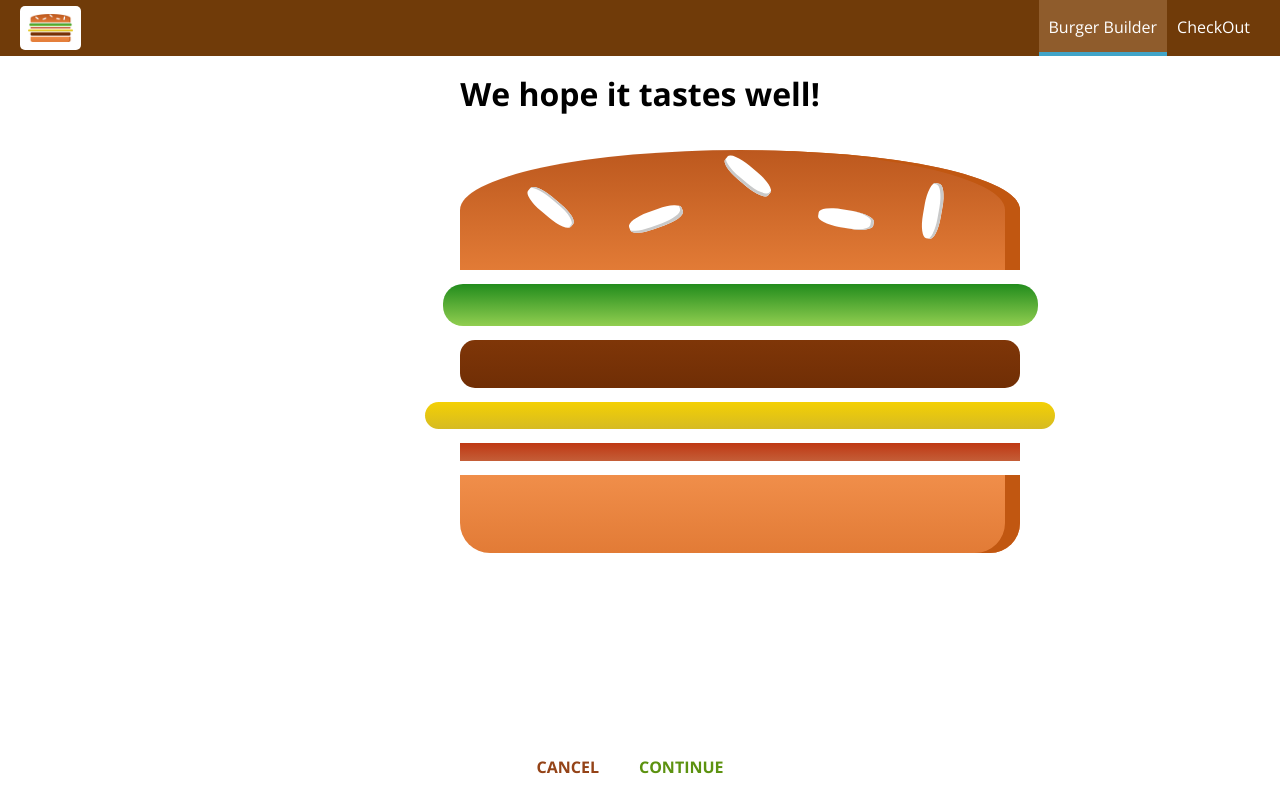
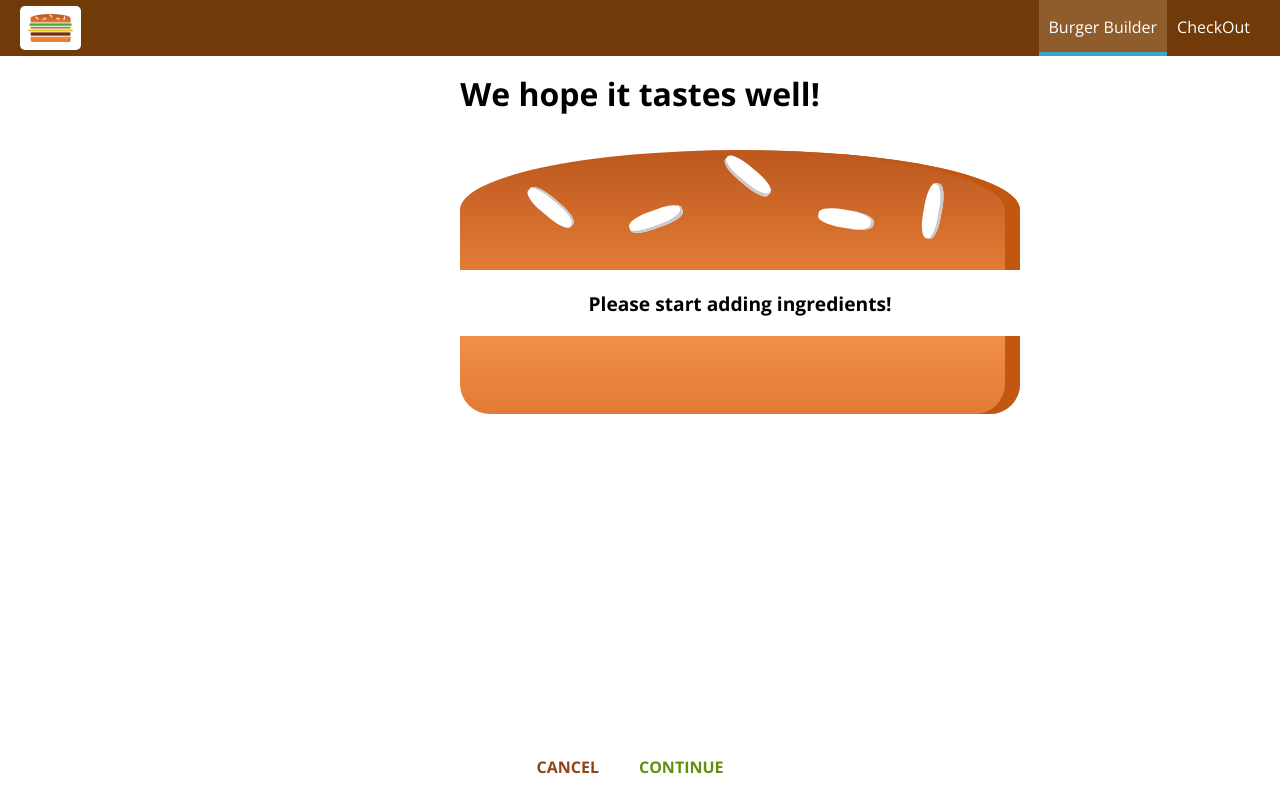
Before and after one commit to RidanDev/react-udemy, a React app: page /checkout in a window 1280 px wide. Built offline with nearby package versions, Linux system fonts and the light colour scheme.

Commit message:
passing ingredients with Query Params

```diff
--- a/src/containers/BurgerBuilder/BurgerBuilder.js
+++ b/src/containers/BurgerBuilder/BurgerBuilder.js
@@ -129,7 +129,18 @@ class BurgerBuilder extends Component {
                 this.setState({ loading: false, purchasing: false })
                 //console.log(error)
             }) */
-            this.props.history.push('/checkout')
+            const queryParams = []
+            for (let i in this.state.ingredients) {
+                queryParams.push(encodeURIComponent(i)
+                + '='
+                + encodeURIComponent(this.state.ingredients[i]))
+            }
+            const queryString = queryParams.join('&')
+            this.props.history.push({
+                pathname: '/checkout',
+                search: '?' + queryString
+            //  /checkout?bacon=0&cheese=0&meat=1&salad=0
+            })
     }
 
     render() {
--- a/src/containers/Checkout/Checkout.js
+++ b/src/containers/Checkout/Checkout.js
@@ -10,6 +10,17 @@ class Checkout extends Component {
             cheese: 1,
             bacon: 1
         }
+    }
+
+    componentDidMount() {
+        const query = new URLSearchParams(this.props.location.search)
+        const ingredients = {}
+        for (let param of query.entries()) {
+            //['salad', '1']
+            //console.log("param: " + param)
+            ingredients[param[0]] = +param[1]
+        }
+        this.setState({ ingredients: ingredients })
     }
 
     checkoutCancelledHandler = () => {
```
